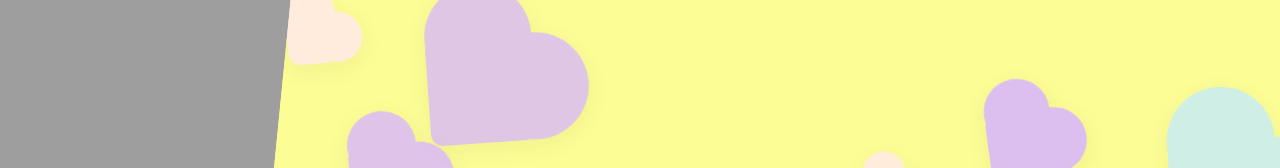
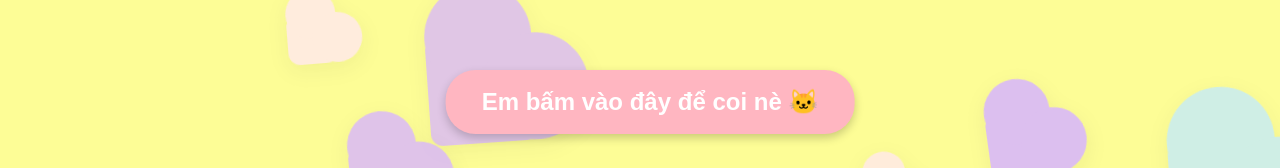
Before and after one commit to tho2503/Propose, a plain HTML site: page index.html in a window 1280 px wide. Shown: the part 298-466 px from the top of the page. Drawn offline with Linux system fonts and the light colour scheme.

Commit message:
Add audio and button start

```diff
--- a/index.html
+++ b/index.html
@@ -2,7 +2,7 @@
 <html lang="vi">
   <head>
     <meta charset="UTF-8" />
-    <title>Cầu hôn</title>
+    <title>Edmund Nie</title>
     <style>
       body {
         margin: 0;
@@ -234,11 +234,47 @@
           opacity: 0.9;
         }
       }
+
+      .start-btn {
+        position: fixed;
+        top: 50%;
+        left: 50%;
+        transform: translate(-50%, -50%);
+        padding: 18px 36px;
+        font-size: 24px;
+        background-color: #ffb6c1;
+        border: none;
+        border-radius: 30px;
+        cursor: pointer;
+        font-weight: 600;
+        color: #fff;
+        box-shadow: 0 4px 10px rgba(0, 0, 0, 0.2);
+        transition: transform 0.2s, background-color 0.2s;
+        z-index: 9999;
+      }
+
+      .start-btn:hover {
+        background-color: #ff9eb0;
+        transform: translate(-50%, -50%) scale(1.05);
+      }
+
+      .start-btn.hidden {
+        display: none;
+      }
     </style>
   </head>
   <body>
     <div class="message" id="message"></div>
+    <button id="startBtn" class="start-btn">Em bấm vào đây để coi nè 🐱</button>
     <div class="hearts" aria-hidden="true"></div>
+
+    <audio
+      id="bgMusic"
+      src="/assets/bensound-silentmoon.mp3"
+      preload="auto"
+      loop
+      hidden
+    ></audio>
 
     <div class="question">
       Em cưới anh nhoe 🧎
@@ -490,7 +526,10 @@
             });
           } catch (e) {}
           // begin spawn scheduler immediately if not already started
-          scheduleNextSpawn(0);
+          // scheduleNextSpawn(0);
+
+          const startBtn = document.getElementById("startBtn");
+          startBtn.classList.remove("hidden");
         }
       }
 
@@ -804,7 +843,6 @@
         }
         requestAnimationFrame(rafTick);
       }
-      requestAnimationFrame(rafTick);
 
       // long task detection (optional)
       try {
@@ -843,6 +881,19 @@
       let msgIndex = 0;
       const msgEl = document.getElementById("message");
 
+      const startBtn = document.getElementById("startBtn");
+      startBtn.classList.add("hidden");
+
+      startBtn.addEventListener("click", () => {
+        startBtn.classList.add("hidden");
+        const music = document.getElementById("bgMusic");
+        music
+          .play()
+          .catch(() => console.log("Trình duyệt chặn tự động phát nhạc"));
+        requestAnimationFrame(rafTick);
+        setTimeout(showNextMessage, 5000);
+      });
+
       function showNextMessage() {
         if (msgIndex < messages.length) {
           msgEl.textContent = messages[msgIndex];
@@ -856,7 +907,7 @@
           document.querySelector(".question").style.display = "block";
         }
       }
-      setTimeout(showNextMessage, 7000);
+      // setTimeout(showNextMessage, 7000);
 
       /* Nút */
       const yesBtn = document.getElementById("yesBtn");
```
Also changed, not shown: 1 other file.
